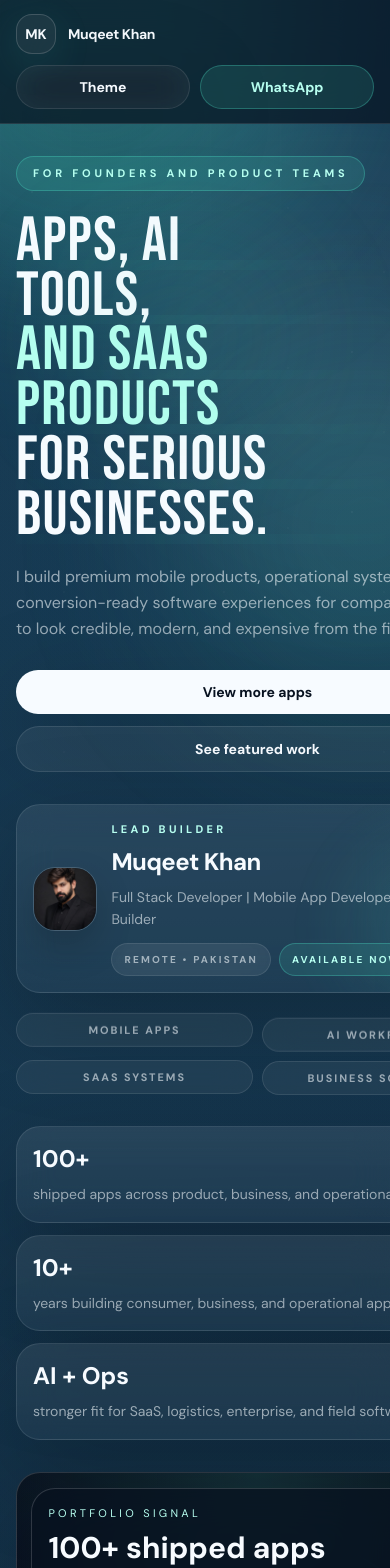
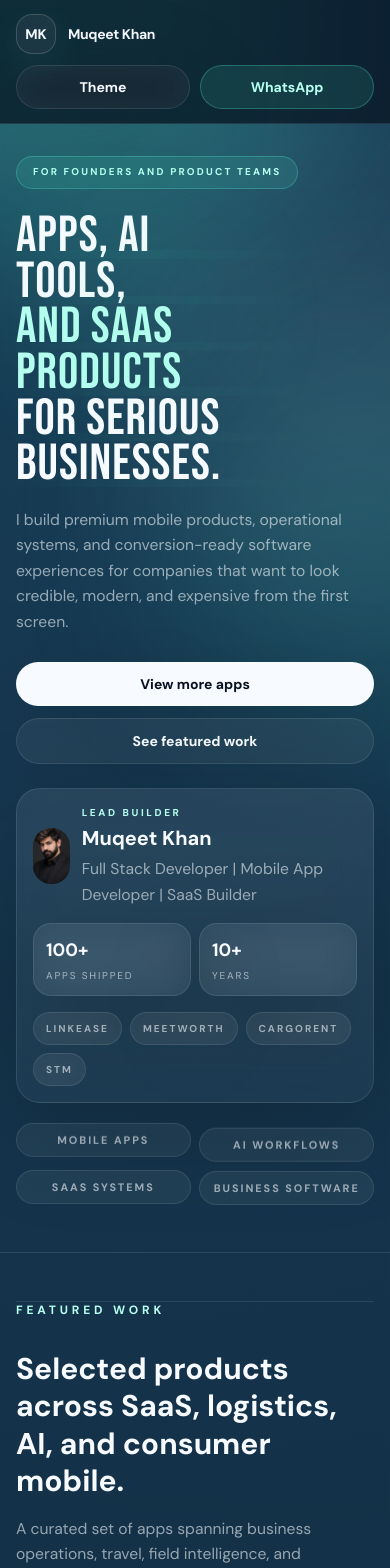
Before and after one commit to muqeetkhan01/muqeet-portfolio, a Next.js app: page / in a window 390 px wide. Shown: the top 1568 px of the page. Built offline with nearby package versions, Linux system fonts and the light colour scheme.

Commit message:
Simplify mobile hero layout

```diff
--- a/src/app/globals.css
+++ b/src/app/globals.css
@@ -830,8 +830,24 @@ textarea:focus-visible {
   }
 
   .hero-line {
-    font-size: clamp(2.9rem, 16vw, 4.4rem);
-    line-height: 0.88;
+    font-size: clamp(2.35rem, 13vw, 3.55rem);
+    line-height: 0.9;
+  }
+
+  .hero-copy-stage {
+    max-width: 100%;
+  }
+
+  .theme-chip-accent {
+    max-width: 100%;
+    justify-content: center;
+    text-align: center;
+    font-size: 0.62rem;
+    letter-spacing: 0.22em;
+  }
+
+  .mobile-hero-summary {
+    padding: 1rem;
   }
 
   .hero-capability-grid {
@@ -918,6 +934,10 @@ textarea:focus-visible {
     display: none;
   }
 
+  .theme-copy-muted {
+    font-size: 0.98rem;
+  }
+
   .profile-presence-layout {
     flex-direction: row;
     align-items: center;
--- a/src/components/PortfolioExperience.tsx
+++ b/src/components/PortfolioExperience.tsx
@@ -190,13 +190,17 @@ export function PortfolioExperience() {
                 </a>
               </motion.div>
 
-              <motion.div variants={fadeUp} className="mt-8">
+              <motion.div variants={fadeUp} className="mt-6 sm:hidden">
+                <MobileHeroSummary />
+              </motion.div>
+
+              <motion.div variants={fadeUp} className="mt-8 hidden sm:block">
                 <ProfilePresenceCard />
               </motion.div>
 
               <motion.div
                 variants={fadeUp}
-                className="hero-capability-grid mt-6 flex flex-wrap gap-3 sm:mt-8"
+                className="hero-capability-grid mt-6 hidden flex-wrap gap-3 sm:mt-8 sm:flex"
               >
                 {["Mobile apps", "AI workflows", "SaaS systems", "Business software"].map((item, index) => (
                   <motion.span
@@ -212,7 +216,7 @@ export function PortfolioExperience() {
 
               <motion.div
                 variants={fadeUp}
-                className="hero-proof-grid mt-8 grid gap-3 sm:mt-10 sm:grid-cols-3"
+                className="hero-proof-grid mt-8 hidden gap-3 sm:mt-10 sm:grid sm:grid-cols-3"
               >
                 <ProofCard value="100+" label="shipped apps across product, business, and operational work" />
                 <ProofCard value="10+" label="years building consumer, business, and operational apps" />
@@ -224,7 +228,7 @@ export function PortfolioExperience() {
               initial={{ opacity: 0, y: 24 }}
               animate={{ opacity: 1, y: 0 }}
               transition={{ duration: 0.85, delay: 0.2, ease: [0.22, 1, 0.36, 1] }}
-              className="relative"
+              className="relative hidden lg:block"
             >
               <HeroSignalBoard />
             </motion.div>
@@ -579,6 +583,44 @@ function ProfilePresenceCard() {
   );
 }
 
+function MobileHeroSummary() {
+  const profileSrc = withBasePath(site.profileImage);
+
+  return (
+    <div className="mobile-hero-summary glass-panel rounded-[24px] p-4">
+      <div className="flex items-center gap-3">
+        <div className="relative h-14 w-14 overflow-hidden rounded-[18px]">
+          <Image src={profileSrc} alt={`${site.name} portrait`} fill className="object-cover" />
+        </div>
+        <div className="min-w-0">
+          <p className="theme-accent text-[10px] font-semibold uppercase tracking-[0.26em]">Lead builder</p>
+          <p className="theme-ink mt-1 text-xl font-semibold">{site.name}</p>
+          <p className="theme-copy-muted mt-1 text-sm leading-relaxed">{site.title}</p>
+        </div>
+      </div>
+
+      <div className="mt-4 grid grid-cols-2 gap-2">
+        <div className="theme-signal-card rounded-[18px] px-3 py-3">
+          <p className="theme-ink text-lg font-semibold">100+</p>
+          <p className="theme-muted mt-1 text-[10px] uppercase tracking-[0.18em]">Apps shipped</p>
+        </div>
+        <div className="theme-signal-card rounded-[18px] px-3 py-3">
+          <p className="theme-ink text-lg font-semibold">10+</p>
+          <p className="theme-muted mt-1 text-[10px] uppercase tracking-[0.18em]">Years</p>
+        </div>
+      </div>
+
+      <div className="mt-4 flex flex-wrap gap-2">
+        {featuredProjects.slice(0, 4).map((project) => (
+          <span key={project.slug} className="theme-chip inline-flex rounded-full px-3 py-2 text-[10px] font-semibold uppercase tracking-[0.2em]">
+            {project.name}
+          </span>
+        ))}
+      </div>
+    </div>
+  );
+}
+
 function ProjectPanel({
   project,
   index
```
